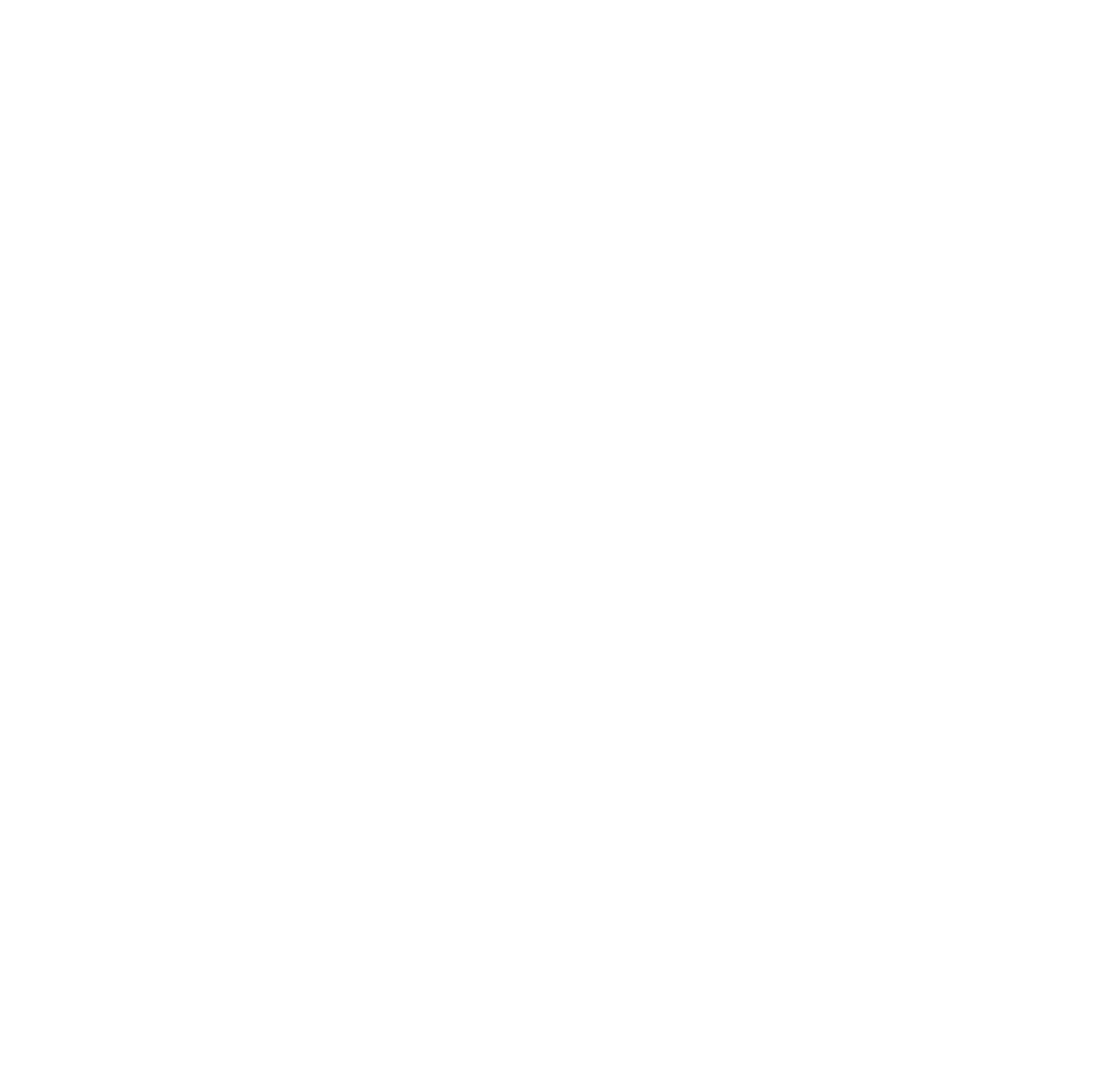
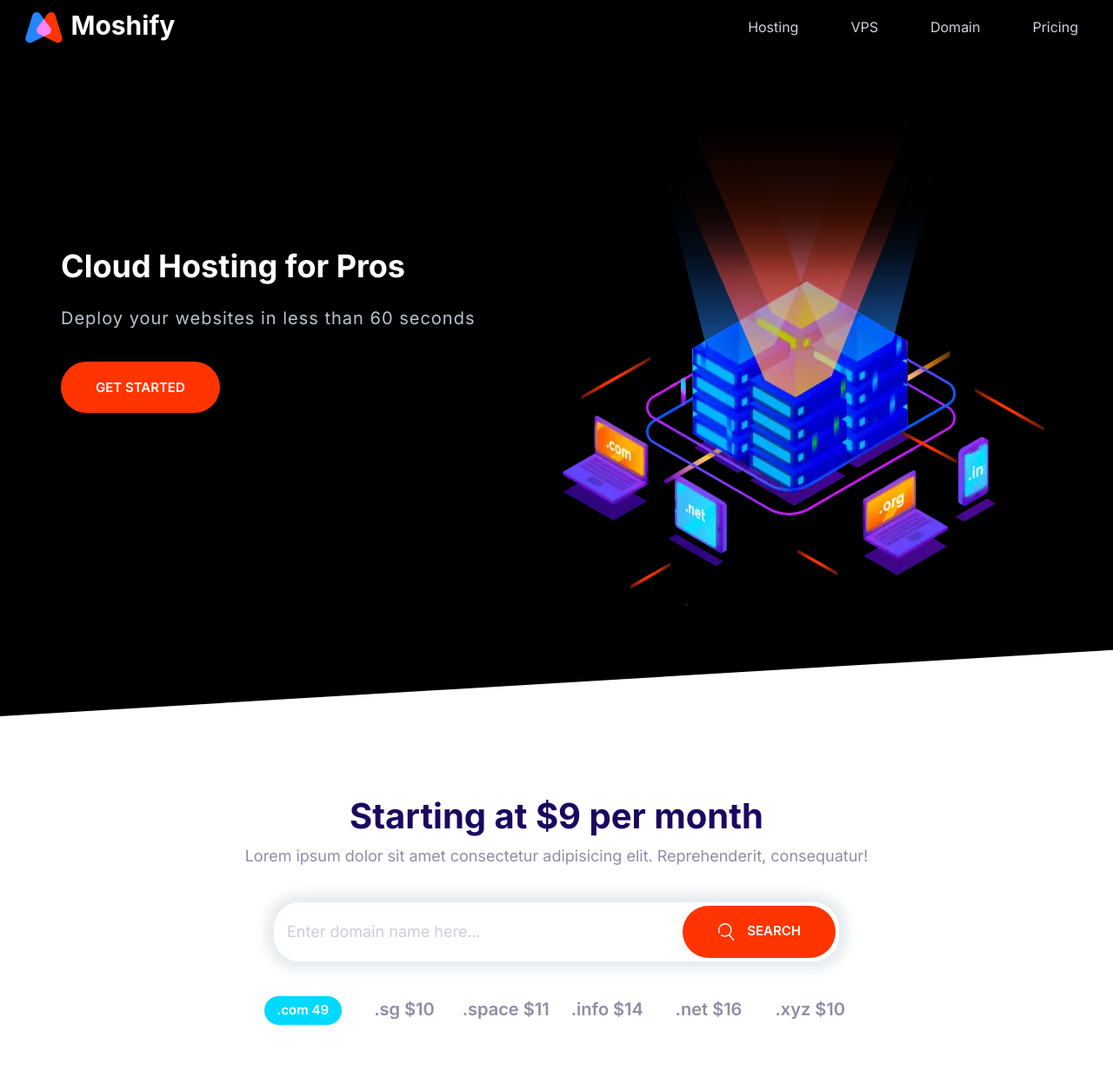
Before and after one commit to jimhall-ct/jimify, a website built with Parcel: page index.html in a window 1280 px wide. Shown: the whole page at 87% size. Before the commit the page ends 800 px from the top, so only its background shows below. Built offline with nearby package versions, Linux system fonts and the light colour scheme.

Commit message:
Add parcel for building.

```diff
--- a/css/styles.css
+++ b/css/styles.css
@@ -207,7 +207,7 @@ a {
   font-weight: 600;
   text-transform: uppercase;
   text-align: center;
-  padding: 2rem 3rem;
+  padding: 2rem 4vw;
   border: 0;
   border-radius: 40px;
   cursor: pointer;
@@ -279,6 +279,7 @@ a {
 @media screen and (min-width: 1024px) {
   .btn {
     font-size: 1.5rem;
+    padding: 2rem 4rem;
   }
 
   .btn-container {
@@ -313,6 +314,7 @@ a {
   border: 0;
   flex-grow: 1;
   padding: 1.5rem;
+  width: 0;
 }
 
 .input-group .btn {
@@ -785,8 +787,8 @@ a {
 
 .block-domain__prices {
   display: grid;
-  grid-template-columns: repeat(3, 1fr);
-  grid-template-rows: repeat(2, 6rem);
+  grid-template-columns: repeat(2, 1fr);
+  grid-template-rows: repeat(3, 6rem);
   font-size: 2rem;
   font-weight: 600;
   justify-items: center;
--- a/index.html
+++ b/index.html
@@ -12,8 +12,85 @@
     />
     <link rel="stylesheet" href="css/normalize.css" />
     <link rel="stylesheet" href="css/styles.css" />
+    <link rel="stylesheet" href="https://unpkg.com/aos@next/dist/aos.css" />
   </head>
   <body>
+    <header>
+      <nav class="nav collapsible">
+        <a class="nav__brand" href="/"
+          ><img src="images/logo.svg" alt="Moshify Logo"
+        /></a>
+        <svg class="icon icon--white nav__toggler">
+          <use xlink:href="images/sprite.svg#menu"></use>
+        </svg>
+        <ul class="list nav__list collapsible__content">
+          <li class="nav__item"><a href="#">Hosting</a></li>
+          <li class="nav__item"><a href="#">VPS</a></li>
+          <li class="nav__item"><a href="#">Domain</a></li>
+          <li class="nav__item"><a href="#">Pricing</a></li>
+        </ul>
+      </nav>
+    </header>
+    <section class="block block--dark block--skewed-left hero">
+      <div class="container grid grid--1x2">
+        <header
+          class="block__header hero__content"
+          data-aos="zoom-in"
+          data-aos-delay="500"
+        >
+          <h1 class="block__heading">Cloud Hosting for Pros</h1>
+          <p class="hero__tagline">
+            Deploy your websites in less than 60 seconds
+          </p>
+          <a href="#" class="btn btn--accent btn--stretched">Get Started</a>
+        </header>
+
+        <picture>
+          <source
+            type="image/webp"
+            srcset="images/banner.webp 1x, images/banner@2x.webp 2x" />
+          <source
+            type="image/png"
+            srcset="images/banner.png 1x, images/banner@2x.png 2x" />
+          <img class="hero__image" src="images/banner.png" alt=""
+        /></picture>
+      </div>
+    </section>
+    <section class="block container block-domain">
+      <header class="block__header">
+        <h2>Starting at $9 per month</h2>
+        <p>
+          Lorem ipsum dolor sit amet consectetur adipisicing elit.
+          Reprehenderit, consequatur!
+        </p>
+      </header>
+      <div class="input-group">
+        <input
+          type="text"
+          class="input"
+          placeholder="Enter domain name here..."
+        />
+        <button class="btn btn--accent">
+          <svg class="icon icon--white">
+            <use xlink:href="images/sprite.svg#search"></use>
+          </svg>
+          Search
+        </button>
+      </div>
+      <ul class="list block-domain__prices">
+        <li><div class="badge badge--secondary">.com 49</div></li>
+        <li>.sg $10</li>
+        <li>.space $11</li>
+        <li>.info $14</li>
+        <li>.net $16</li>
+        <li>.xyz $10</li>
+      </ul>
+    </section>
+
     <script src="js/main.js"></script>
+    <script src="https://unpkg.com/aos@next/dist/aos.js"></script>
+    <script>
+      AOS.init();
+    </script>
   </body>
 </html>
```
Also changed, not shown: package.json (added, +15 -0 lines), 2 other files.
